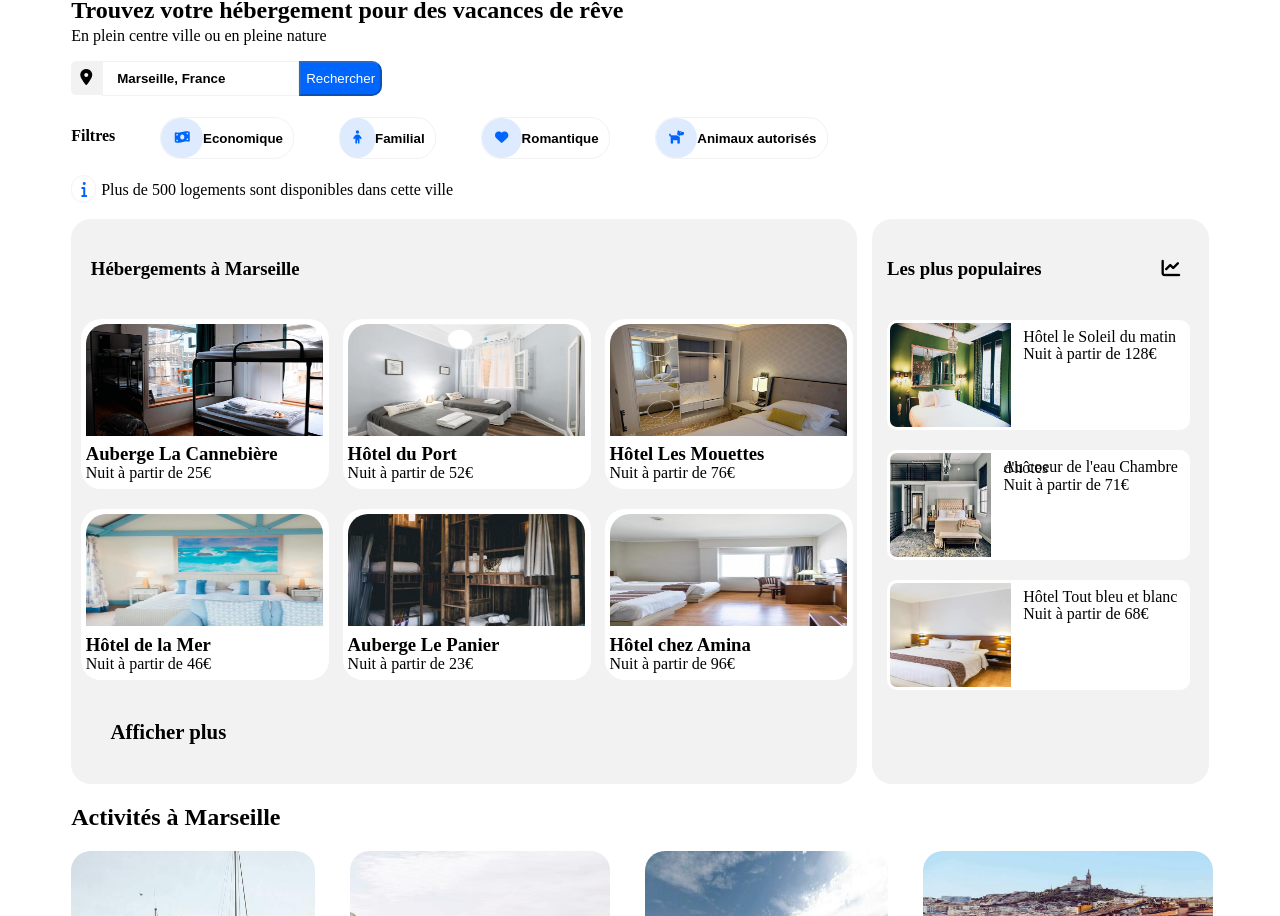
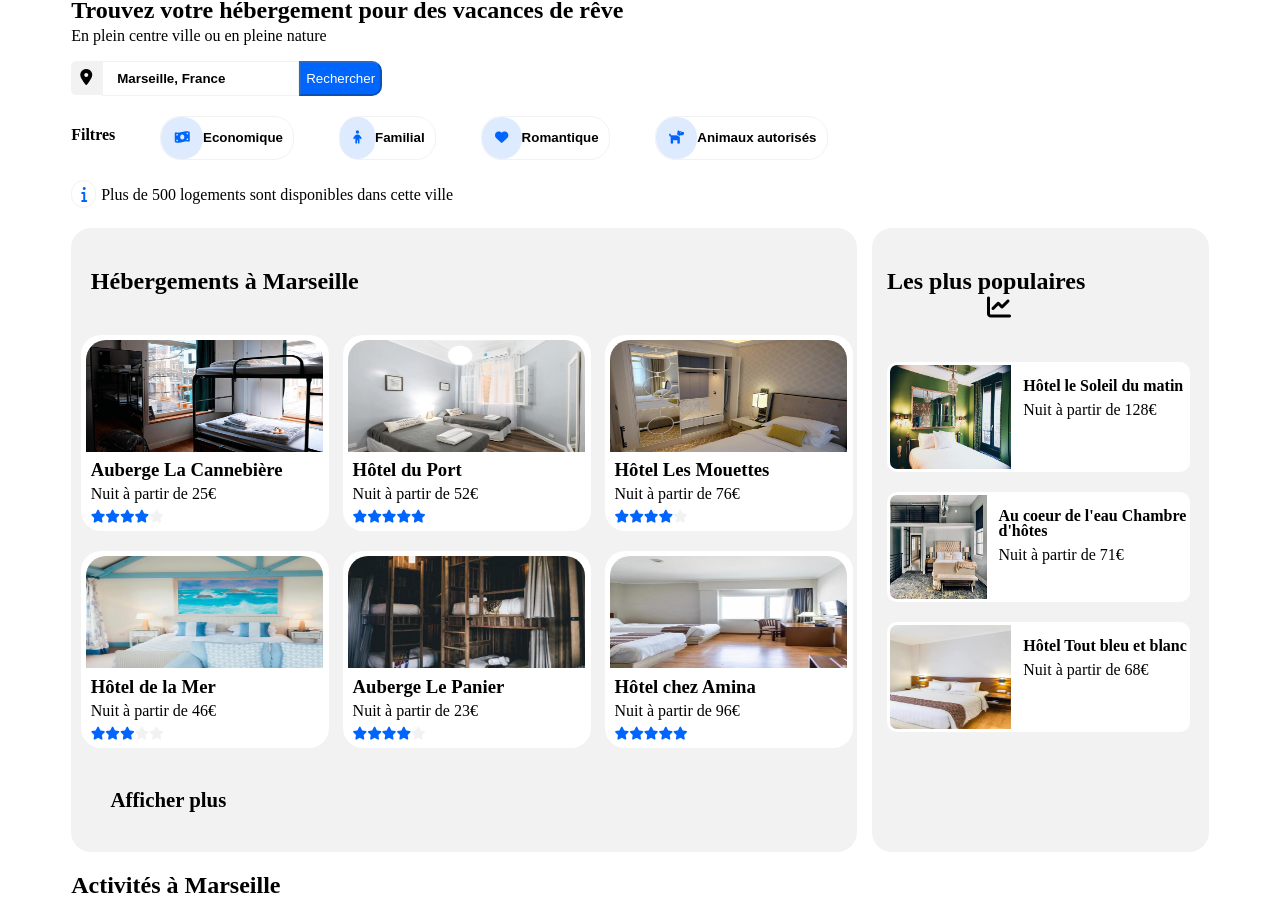
Before and after one commit to Florian8690/FlorianHis_2_17042021, a plain HTML site: page index.html in a window 1280 px wide. Shown: the part 92-1008 px from the top of the page. Drawn offline with Linux system fonts and the light colour scheme.

Commit message:
Correction aprés 1st passage validateur

```diff
--- a/index.html
+++ b/index.html
@@ -1,6 +1,5 @@
-<!DOCTYPE >
-<html>
-  <head>
+<!DOCTYPE html>
+    <head>
     <meta charset="utf-8" />
     <link rel="stylesheet" type="text/css" href="styles.css" />
     <script
@@ -20,7 +19,7 @@
           <ul>
             <li><a href="#hébergements">Hébergements</a></li>
             <li><a href="#activités">Activités</a></li>
-            <li><a href="s'inscrire">S'inscrire</a></li>
+            <li><a href="s'inscrire"><strong>S'inscrire</strong></a></li>
           </ul>
         </nav>
       </header>
@@ -30,7 +29,7 @@
       </div>
       <div id="choix">
         <form>
-          <div class="icone"><i class="fas fa-map-marker-alt"></i></div>
+          <div><i class="fas fa-map-marker-alt"></i></div>
           <input
             type="text"
             name="rechercher"
@@ -44,33 +43,33 @@
       </div>
       <div id="filtres">
         <span class="filtres">Filtres</span>
-        <button class="bouton"><div id="icone">
-          <i class="fas fa-money-bill-wave"></i></div>Economique
+        <button class="bouton" disabled><span class="icone">
+          <i class="fas fa-money-bill-wave"></i></span>Economique
         </button>
 
-        <button class="bouton"><div id="icone">
-          <i class="fas fa-child"></i></div>Familial
+        <button class="bouton" disabled><span class="icone">
+          <i class="fas fa-child"></i></span>Familial
         </button>
 
-        <button class="bouton"><div id="icone">
-          <i class="fas fa-heart"></i></div>Romantique
+        <button class="bouton" disabled><span class="icone">
+          <i class="fas fa-heart"></i></span>Romantique
         </button>
 
-        <button class="bouton"><div id="icone">
-          <i class="fas fa-dog"></i></div>
+        <button class="bouton" disabled><span class="icone">
+          <i class="fas fa-dog"></i></span>
           Animaux autorisés
         </button>
         </div>
-        <p>
+
          <div id="info"> <i class="fas fa-info"></i>Plus de 500 logements sont disponibles dans
           cette ville
          </div>
-        </p>
+
 
       <section>
         <article>
           <div id="hebergements">
-            <h1>Hébergements à Marseille</h1>
+            <h2>Hébergements à Marseille</h2>
             <div class="pictures">
               <a href="..."
                 ><img
@@ -79,6 +78,11 @@
                 />
                 <h3>Auberge La Cannebière</h3>
                 <p>Nuit à partir de 25€</p>
+            <div class="rate">
+                <i class="fas fa-star"></i><i class="fas fa-star"></i
+                ><i class="fas fa-star"></i><i class="fas fa-star"></i>
+                <div class="grey"><i class="fas fa-star"></i></div>
+            </div>
               </a>
             </div>
 
@@ -90,6 +94,11 @@
                 />
                 <h3>Hôtel du Port</h3>
                 <p>Nuit à partir de 52€</p>
+            <div class="rate">
+                <i class="fas fa-star"></i><i class="fas fa-star"></i
+                ><i class="fas fa-star"></i><i class="fas fa-star"></i>
+                <i class="fas fa-star"></i>
+            </div>
               </a>
             </div>
 
@@ -101,6 +110,11 @@
                 />
                 <h3>Hôtel Les Mouettes</h3>
                 <p>Nuit à partir de 76€</p>
+            <div class="rate">
+                <i class="fas fa-star"></i><i class="fas fa-star"></i
+                ><i class="fas fa-star"></i><i class="fas fa-star"></i>
+                <div class="grey"><i class="fas fa-star"></i></div>
+            </div>
               </a>
             </div>
 
@@ -112,6 +126,11 @@
                 />
                 <h3>Hôtel de la Mer</h3>
                 <p>Nuit à partir de 46€</p>
+            <div class="rate">
+                <i class="fas fa-star"></i><i class="fas fa-star"></i
+                ><i class="fas fa-star"></i><div class="grey"><i class="fas fa-star"></i></div>
+                <div class="grey"><i class="fas fa-star"></i></div>
+            </div>
               </a>
             </div>
 
@@ -123,6 +142,11 @@
                 />
                 <h3>Auberge Le Panier</h3>
                 <p>Nuit à partir de 23€</p>
+            <div class="rate">
+                <i class="fas fa-star"></i><i class="fas fa-star"></i
+                ><i class="fas fa-star"></i><i class="fas fa-star"></i>
+                <div class="grey"><i class="fas fa-star"></i></div>
+            </div>
               </a>
             </div>
 
@@ -134,6 +158,11 @@
                 />
                 <h3>Hôtel chez Amina</h3>
                 <p>Nuit à partir de 96€</p>
+            <div class="rate">
+                <i class="fas fa-star"></i><i class="fas fa-star"></i
+                ><i class="fas fa-star"></i><i class="fas fa-star"></i>
+                <i class="fas fa-star"></i>
+            </div>
               </a>
             </div>
             <div class="plus">Afficher plus</div>
@@ -141,37 +170,38 @@
           </article>
 
         <aside id="populaires">
-          <h1>Les plus populaires<i class="fas fa-chart-line"></i></h1>
+          <h2>Les plus populaires<i class="fas fa-chart-line"></i></h2>
         <div id="Soleil">
-          <div id="pop">
+          <div class="pop">
             <img
               src="images/hebergements/4_small/emile-guillemot-Bj_rcSC5XfE-unsplash.jpg"
               alt="Hôtel le Soleil du matin"
             /></div>
-            <div id="description">
-            <p>Hôtel le Soleil du matin</p>
+            <div class="description">
+            <h3>Hôtel le Soleil du matin</h3>
             <p>Nuit à partir de 128€</p>
             </div>
-        </div>
+            </div>
+
         <div id="coeur">
-          <div id="pop">
+          <div class="pop">
             <img
               src="images/hebergements/4_small/aw-creative-VGs8z60yT2c-unsplash.jpg"
               alt="Au coeur de l'eau"
             /></div>
-            <div id="description">
-            <p>Au coeur de l'eau Chambre d'hôtes</p>
+            <div class="description">
+            <h3>Au coeur de l'eau Chambre d'hôtes</h3>
             <p>Nuit à partir de 71€</p>
           </div>
         </div>
         <div id="bleu">
-          <div id="pop">
+          <div class="pop">
             <img
               src="images/hebergements/4_small/febrian-zakaria-sjvU0THccQA-unsplash.jpg"
               alt="Tout bleu et blanc"
             /></div>
-            <div id="description">
-            <p>Hôtel Tout bleu et blanc</p>
+            <div class="description">
+            <h3>Hôtel Tout bleu et blanc</h3>
             <p>Nuit à partir de 68€</p>
           </div>
         </div>
@@ -180,7 +210,7 @@
 
       <section>
           <div id="activites">
-          <h1>Activités à Marseille</h1>
+          <h2>Activités à Marseille</h2>
           <div id="conteneur">
             <div id="vieux_port">
                 <img
--- a/styles.css
+++ b/styles.css
@@ -89,7 +89,7 @@ form {
 }
 
 /*Filtres bouton et icônes*/
-#icone {
+.icone {
   color: #0065fc;
   background-color: #deebff;
   border-radius: 20px;
@@ -101,7 +101,8 @@ form {
 }
 #filtres {
   display: flex;
-  margin-top: 5px;
+  margin-top: 20px;
+  margin-bottom: 20px;
 }
 
 .bouton {
@@ -129,6 +130,9 @@ form {
   border-radius: 20px;
   color: #0065fc;
 }
+#info {
+  margin-bottom: 20px;
+}
 /*Hebergements à Marseille, cards et h1*/
 article {
   width: 70%;
@@ -142,7 +146,7 @@ article {
   justify-content: space-around;
   row-gap: 20px;
 }
-#hebergements h1 {
+#hebergements h2 {
   width: 95%;
   padding-top: 20px;
 }
@@ -155,6 +159,22 @@ article {
   padding-left: 5px;
   padding-top: 5px;
 }
+
+.rate .fas {
+  color: #0065fc;
+  border: none;
+}
+.grey .fas {
+  color: #f2f2f2;
+  border: none;
+}
+.rate {
+  display: flex;
+  padding-bottom: 8px;
+  padding-left: 5px;
+  font-size: small;
+}
+
 #hebergements img {
   width: 98%;
   border-radius: 20px 20px 0px 0px;
@@ -167,9 +187,12 @@ article {
 #hebergements h3 {
   color: black;
   font-weight: bold;
+  padding-left: 5px;
 }
 #hebergements p {
   color: black;
+  padding-left: 5px;
+  padding-top: 5px;
 }
 .plus {
   width: 90%;
@@ -191,12 +214,18 @@ section {
   width: 30%;
   border-radius: 20px;
 }
-#populaires h1 {
+#populaires h2 {
   margin-left: 15px;
   padding-top: 20px;
 }
+#populaires h3 {
+  font-weight: bold;
+  font-size: medium;
+  line-height: 15px;
+}
+
 #populaires .fas {
-  padding-left: 120px;
+  padding-left: 100px;
 }
 #Soleil {
   display: flex;
@@ -225,10 +254,10 @@ section {
   margin-top: 20px;
   height: 110px;
 }
-#pop {
+.pop {
   width: 40%;
 }
-#description {
+.description {
   padding-left: 15px;
   line-height: 1px;
 }
@@ -244,6 +273,9 @@ section {
 #activités {
   width: 1395px;
 }
+#activites h2 {
+  margin-top: 20px;
+}
 #conteneur {
   display: flex;
   width: 90%;
@@ -253,7 +285,7 @@ section {
   padding-left: 15px;
 }
 #vieux_port {
-  background-color: whitesmoke;
+  background-color: white;
   border-radius: 20px;
   width: 307px;
   height: 390px;
```
